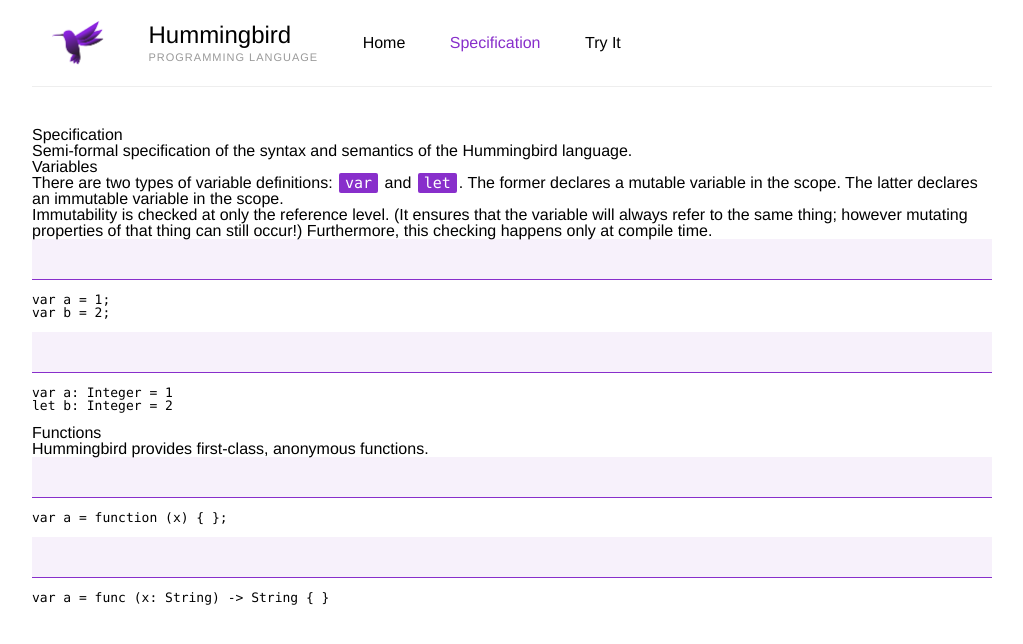
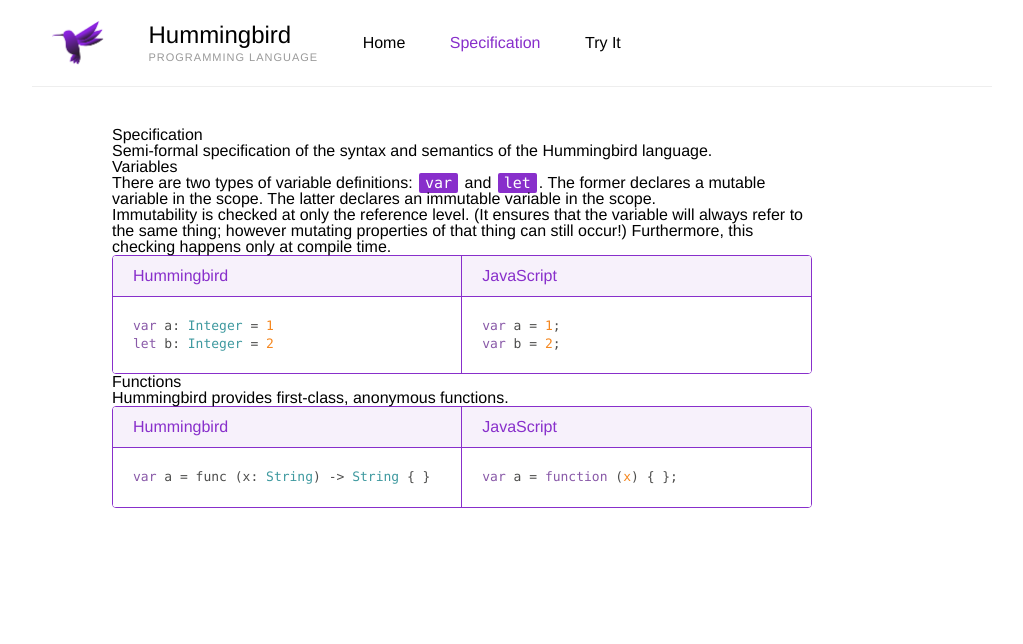
Before and after one commit to dirk/hummingbird, a Jekyll site: the page built from specification.html, in a window 1280 px wide. Shown: the top 644 px of the page, without its empty margins (128-1151 px from the left). Built offline with Jekyll 4.4.1, drawn with Linux system fonts in a browser that asks for light colours; nearby versions of some CDN libraries.

Commit message:
Fix spec parser to output correct html.

```diff
--- a/specification.html
+++ b/specification.html
@@ -1,6 +1,7 @@
 ---
 title: Specification
 ---
+<div class="Specification">
 <!-- Don't edit me! I was generated automagically by bin/compile-spec. -->
 <h1>Specification</h1>
 <p>Semi-formal specification of the syntax and semantics of the Hummingbird language.</p>
@@ -8,12 +9,18 @@
 <p>There are two types of variable definitions: <code>var</code> and <code>let</code>. The former declares a <strong>mutable</strong> variable in the scope. The latter declares an <strong>immutable</strong> variable in the scope.</p>
 <p>Immutability is checked at only the reference level. (It ensures that the variable will always refer to the same thing; however mutating properties of that thing can still occur!) Furthermore, this checking happens only at compile time.</p>
 
-<div class="spec js"><code><pre>var a = 1;
-var b = 2;</pre></code>
-<div class="spec hb"><code><pre>var a: Integer = 1
-let b: Integer = 2</pre></code>
+<div class="spec-pair">
+<div class="spec hb" spec-type="Hummingbird"><pre><code class="lang-typescript">var a: Integer = 1
+let b: Integer = 2</code></pre></div>
+<div class="spec js" spec-type="JavaScript"><pre><code class="lang-js">var a = 1;
+var b = 2;</code></pre></div>
+</div>
 <h2>Functions</h2>
 <p>Hummingbird provides first-class, anonymous functions.</p>
 
-<div class="spec js"><code><pre>var a = function (x) { };</pre></code>
-<div class="spec hb"><code><pre>var a = func (x: String) -> String { }</pre></code>
+<div class="spec-pair">
+<div class="spec hb" spec-type="Hummingbird"><pre><code class="lang-typescript">var a = func (x: String) -> String { }</code></pre></div>
+<div class="spec js" spec-type="JavaScript"><pre><code class="lang-js">var a = function (x) { };</code></pre></div>
+</div>
+
+</div>
```
Also changed, not shown: 1 other file.
